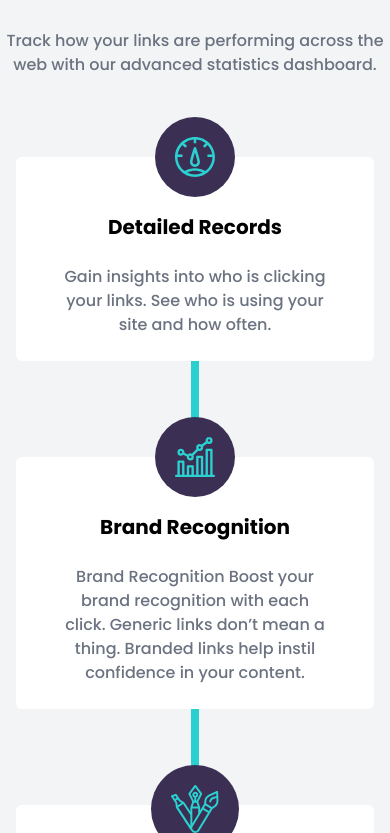
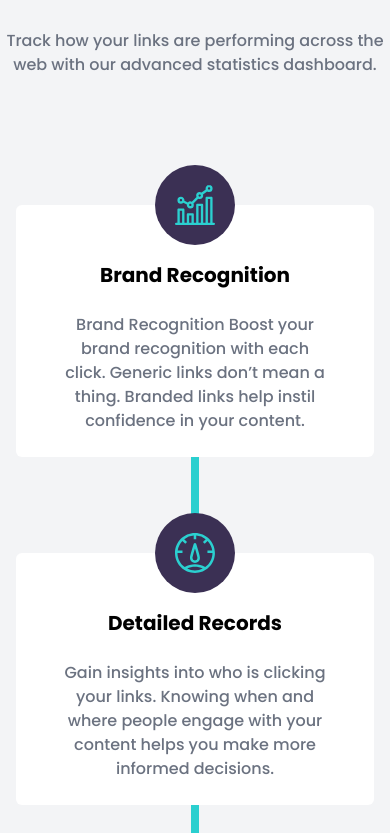
Before and after one commit to Kielx/url-shortener, a React (Create React App) app: page / in a window 390 px wide. Shown: the part 1251-2084 px from the top of the page. Built offline with nearby package versions, Linux system fonts and the light colour scheme.

Commit message:
Cards layout done for mobile and desktop

```diff
--- a/src/components/Card.js
+++ b/src/components/Card.js
@@ -1,15 +1,20 @@
 import React from "react";
 
-const Card = ({ header, text, icon }) => {
+const Card = ({ header, text, icon, index }) => {
   return (
-    <div className="flex flex-col max-w-sm pb-6 bg-white mx-4 rounded-md px-12 ">
-      <div className="rounded-full bg-darkViolet m-auto p-5 relative -top-10">
+    <div
+      style={{ zIndex: "2" }}
+      className={`top-${
+        index * 10
+      } flex flex-col max-w-sm pb-6 bg-white mx-4 rounded-md px-12 lg:relative`}
+    >
+      <div className="lg:absolute lg:left-8 rounded-full bg-darkViolet m-auto p-5 relative -top-10">
         <img src={icon} alt="icon" />
       </div>
-      <h4 className="relative -top-6 text-xl text-center font-bold">
+      <h4 className="lg:text-left lg:pt-16 lg:top-0 relative -top-6 text-xl text-center font-bold">
         {header}
       </h4>
-      <p className="text-gray-500 text-center">{text}</p>
+      <p className="lg:text-left lg:pt-4 text-gray-500 text-center">{text}</p>
     </div>
   );
 };
--- a/src/components/Statistics.js
+++ b/src/components/Statistics.js
@@ -7,14 +7,14 @@ import iconFullyCustomizable from "../images/icon-fully-customizable.svg";
 
 const cards = [
   {
-    header: "Detailed Records",
-    text: "Gain insights into who is clicking your links. See who is using your site and how often.",
-    icon: detailedRecordsIcon,
-  },
-  {
     header: "Brand Recognition",
     text: "Brand Recognition Boost your brand recognition with each click. Generic links don’t mean a thing. Branded links help instil confidence in your content.",
     icon: brandRecognitionIcon,
+  },
+  {
+    header: "Detailed Records",
+    text: "Gain insights into who is clicking your links. Knowing when and where people engage with your content helps you make more informed decisions.",
+    icon: detailedRecordsIcon,
   },
   {
     header: "Fully Customizable",
@@ -25,22 +25,27 @@ const cards = [
 
 const Statistics = () => {
   return (
-    <div className="bg-gray-100 pb-20">
+    <div className="bg-gray-100 pb-20" style={{ zIndex: "0" }}>
       <Shorten />
       <div className="flex flex-col items-center">
         <h3 className="font-bold text-2xl text-center">Advanced Statistics </h3>
-        <p className="pb-20 pt-6 text-md text-center text-gray-500">
+        <p className="max-w-sm  pb-32 pt-6 text-md text-center text-gray-500">
           Track how your links are performing across the web with our advanced
           statistics dashboard.
         </p>
-        <div className="">
+        <div className="lg:flex lg:flex-row relative">
           {cards.map((card, index) => (
             <>
-              <Card key={card.header} {...card} />
+              <Card key={card.header} {...card} index={index} />
 
               {index < cards.length - 1 ? (
-                <div className="md:hidden bg-cyan w-2 h-24 m-auto"></div>
-              ) : null}
+                <div className="lg:hidden bg-cyan w-2 h-24 m-auto"></div>
+              ) : (
+                <div
+                  style={{ zIndex: "1" }}
+                  className="hidden lg:block bg-cyan w-8/12 h-2 m-auto absolute top-32 left-10"
+                ></div>
+              )}
             </>
           ))}
         </div>
```
